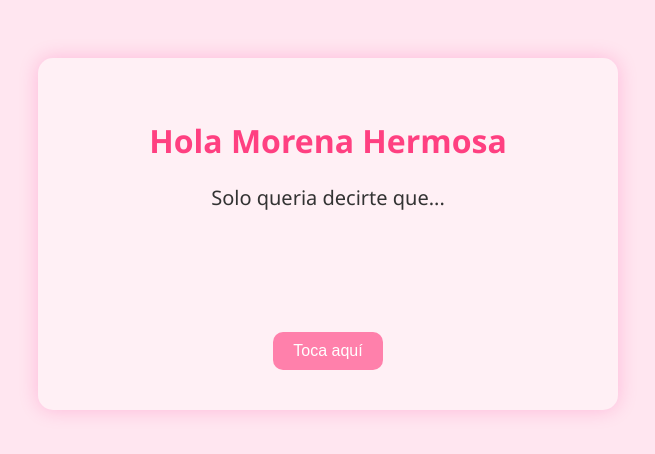
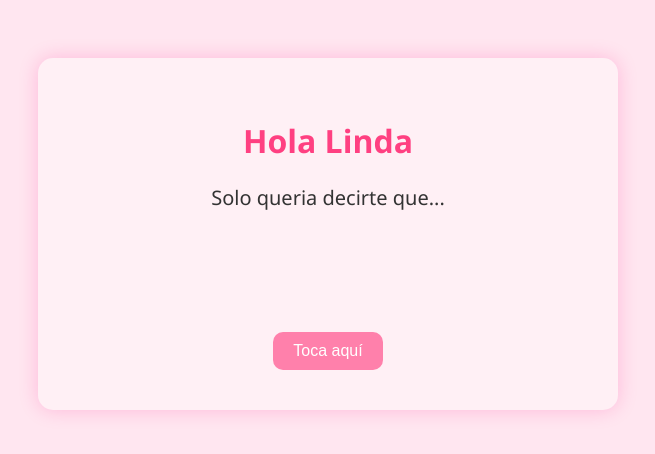
Before and after one commit to hugoProgrammer/Te-quiero-mucho, a plain HTML site: page index.html in a window 1280 px wide. Shown: the whole page, without its empty margins (312-967 px from the left). Drawn offline with Linux system fonts and the light colour scheme.

Commit message:
Update index.html

```diff
--- a/index.html
+++ b/index.html
@@ -3,12 +3,12 @@
 <head>
     <meta charset="UTF-8">
     <meta name="viewport" content="width=device-width, initial-scale=1.0">
-    <title>Para Dara</title>
+    <title>Para Maria</title>
     <link rel="stylesheet" href="Style.css">
 </head>
 <body>
     <div class="Contenedor">
-        <h1>Hola Morena Hermosa</h1>
+        <h1>Hola Linda</h1>
         <p class="Mensaje">Solo queria decirte que...</p>
         <h2 class="Revelacion">Te quiero mucho 💘 </h2>
         <button onclick="RevelarMensaje()">Toca aquí</button>
```
